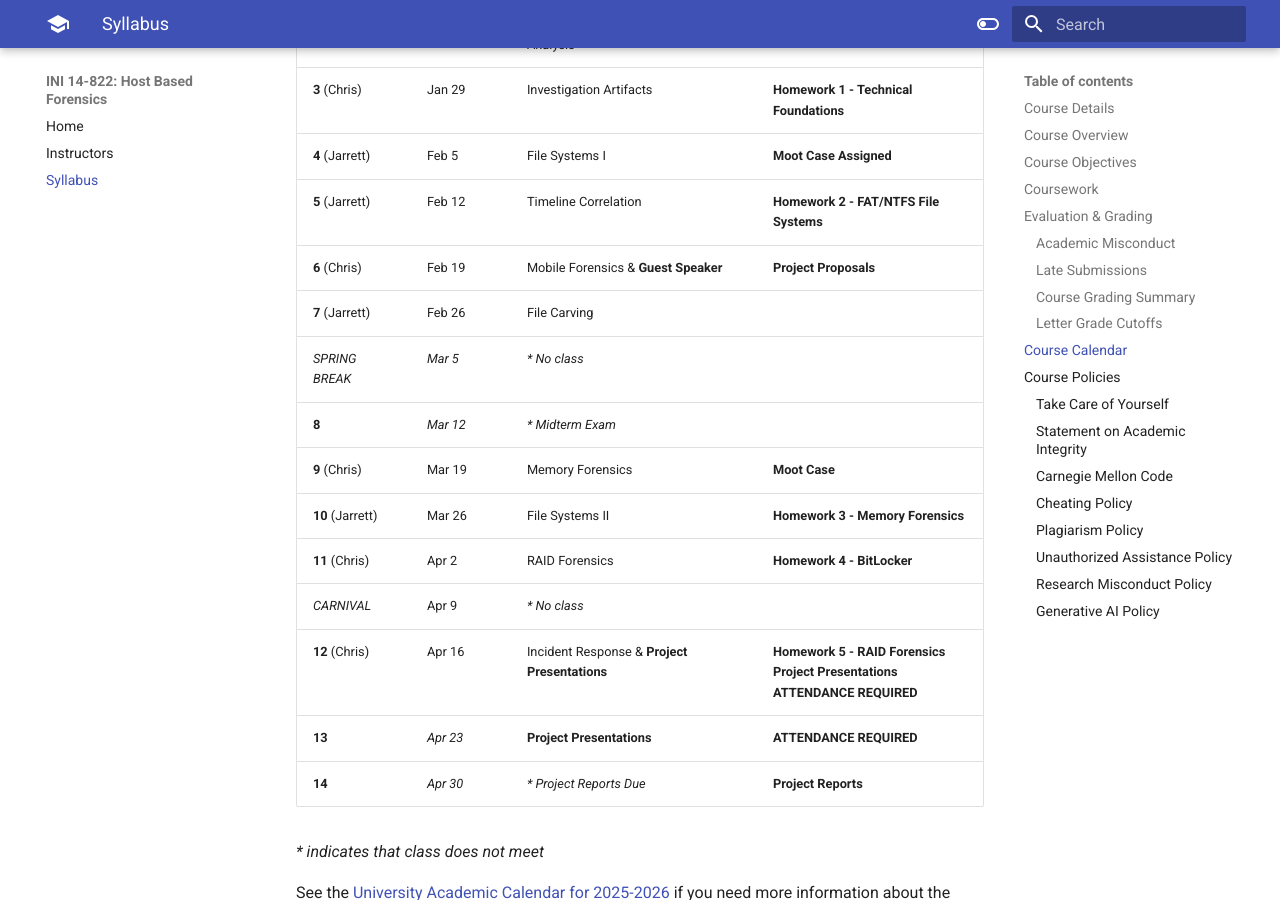
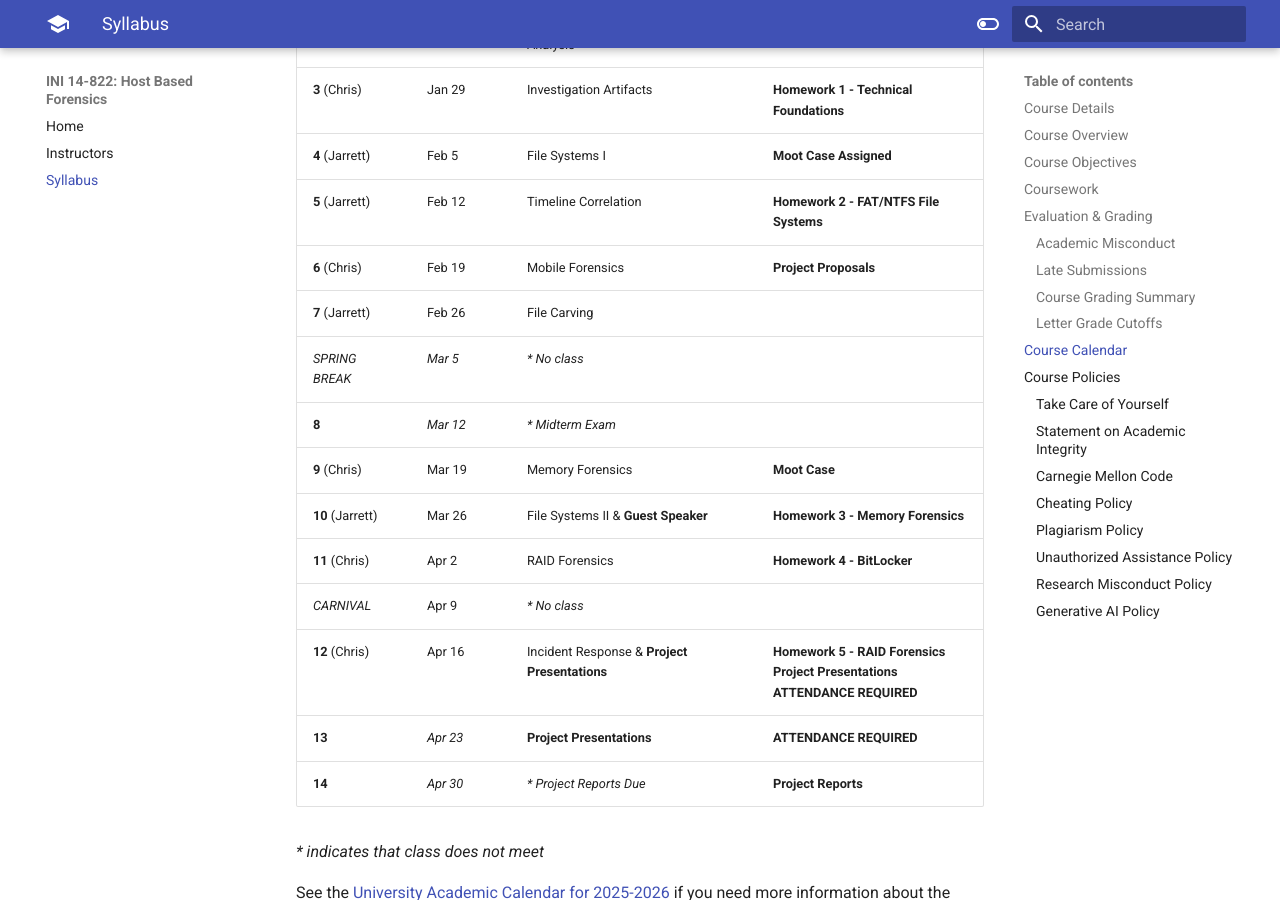
Before and after one commit to cmu-ini/hbf-web, an MkDocs documentation site: the page built from docs/syllabus.md, in a window 1280 px wide and 900 px high, scrolled down 3950 px. Built offline with MkDocs 1.6.1 and Material for MkDocs 9.7.7, drawn with Linux system fonts in a browser that asks for light colours.

```diff
--- a/docs/syllabus.md
+++ b/docs/syllabus.md
@@ -95,16 +95,16 @@ Canvas considers an assignment late as soon as the deadline passes. Canvas autom
 | Week #                   | Date     | Topic                                     | Deliverable Due                           |
 | ------------------------ | -------  | ----------------------------------------- | ----------------------------------------- |
 | **1** (Jarrett)          | Jan 15   | Computer Forensic Overview                |                                           |
-| **2** (Chris)          | Jan 22   | Technical Foundations; Volume Analysis    |                                           |
+| **2** (Chris)          | Jan 22   | Technical Foundations; Volume Analysis      |                                           |
 | **3** (Chris)            | Jan 29   | Investigation Artifacts                   | **Homework 1 - Technical Foundations**    |
 | **4** (Jarrett)          | Feb 5    | File Systems I                            | **Moot Case Assigned**                    |
-| **5** (Jarrett)            | Feb 12   | Timeline Correlation                      | **Homework 2 - FAT/NTFS File Systems**    |
-| **6** (Chris)            | Feb 19   | Mobile Forensics & **Guest Speaker**      |   **Project Proposals**                   |
+| **5** (Jarrett)            | Feb 12   | Timeline Correlation                    | **Homework 2 - FAT/NTFS File Systems**    |
+| **6** (Chris)            | Feb 19   | Mobile Forensics                          |   **Project Proposals**                   |
 | **7** (Jarrett)          | Feb 26   | File Carving                              |                                           |
 | _SPRING BREAK_           | _Mar 5_  | _* No class_                              |                                           |
 | **8**                    | _Mar 12_ | _* Midterm Exam_                          |                                           |
 | **9** (Chris)            | Mar 19   | Memory Forensics                          |  **Moot Case**                            |
-| **10** (Jarrett)         | Mar 26   | File Systems II                           |  **Homework 3 - Memory Forensics**        |
+| **10** (Jarrett)         | Mar 26   | File Systems II & **Guest Speaker**       |  **Homework 3 - Memory Forensics**        |
 | **11** (Chris)           | Apr 2    | RAID Forensics                            |  **Homework 4 - BitLocker**               |
 | _CARNIVAL_               | Apr 9    | _* No class_                              |                                           |
 | **12** (Chris)           | Apr 16   | Incident Response & **Project Presentations** |  **Homework 5 - RAID Forensics** <br>**Project Presentations**<br> **ATTENDANCE REQUIRED**    |
```
